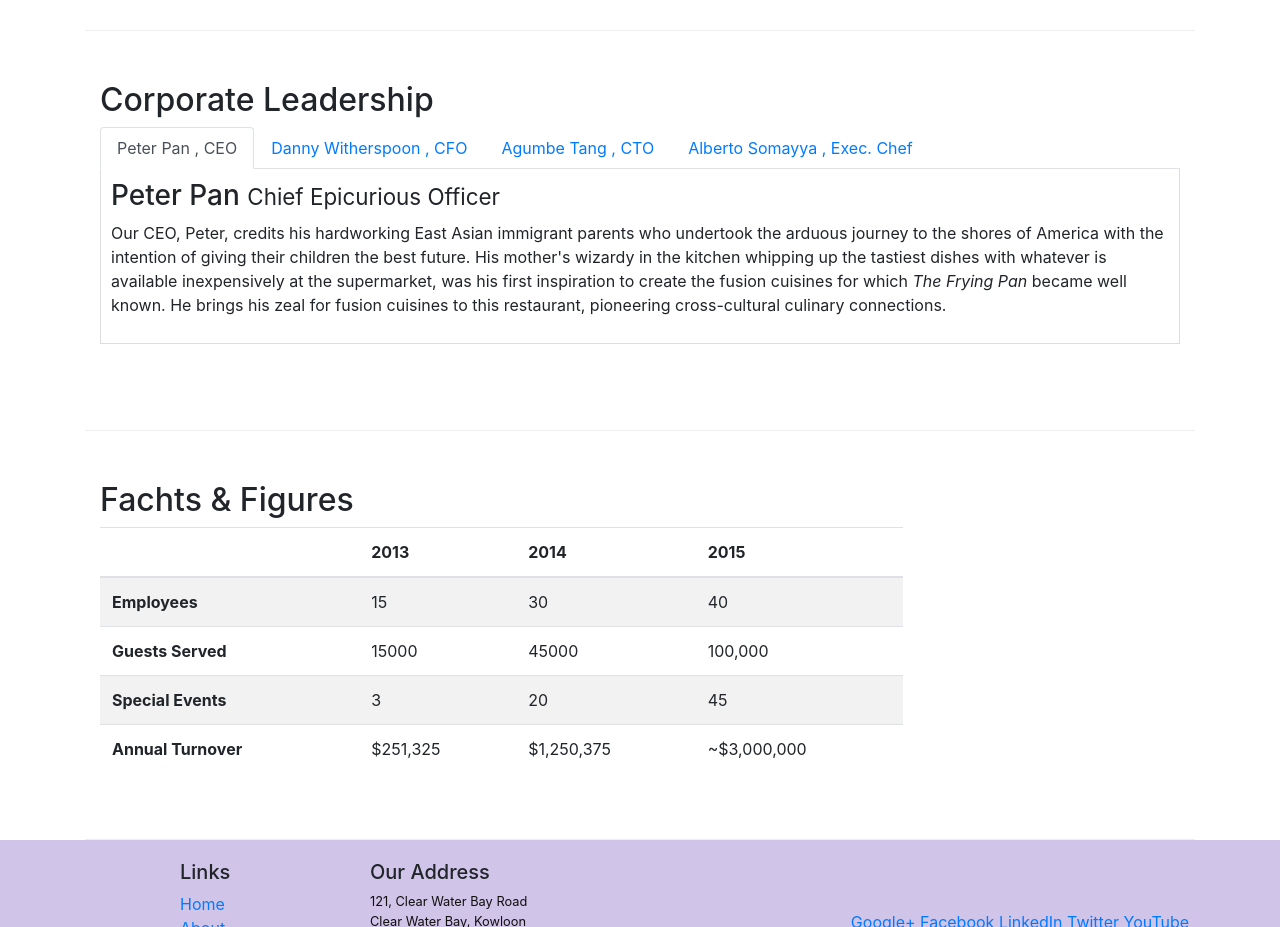
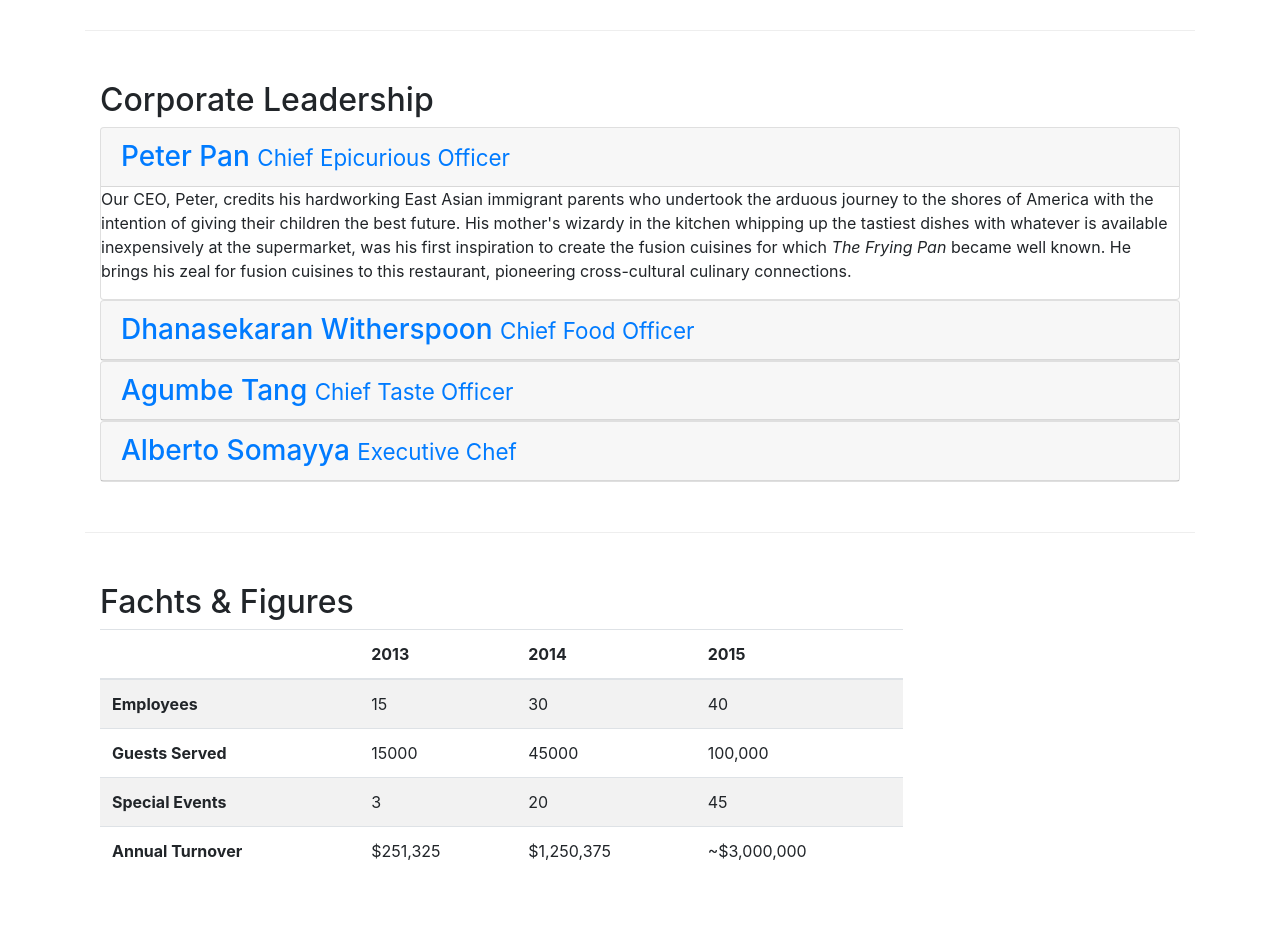
Before and after one commit to maikeld86/bootstrapintro, a website: page aboutus.html in a window 1280 px wide. Shown: the part 880-1807 px from the top of the page. Drawn offline with nearby package versions, Linux system fonts and the light colour scheme.

Commit message:
w3. Accordian

```diff
--- a/aboutus.html
+++ b/aboutus.html
@@ -105,50 +105,84 @@
         <div class="row row-content">
             <div class="col">
                 <h2>Corporate Leadership</h2>
-                <ul class="nav nav-tabs">
-                    <li class="nav-item">
-                        <a href="#peter" class="nav-link active"
-                           role="tab" data-toggle="tab">Peter Pan , CEO</a>
-                    </li>
-                    <li class="nav-item">
-                        <a href="#danny" class="nav-link"
-                           role="tab" data-toggle="tab">Danny Witherspoon , CFO</a>
-                    </li>
-                    <li class="nav-item">
-                        <a href="#agumbe" class="nav-link"
-                           role="tab" data-toggle="tab">Agumbe Tang , CTO</a>
-                    </li>
-                    <li class="nav-item">
-                        <a href="#alberto" class="nav-link"
-                           role="tab" data-toggle="tab">Alberto Somayya , Exec. Chef</a>
-                    </li>
-                </ul>
-                <div class="tab-content">
-                    <div role="tabpanel" class="tab-pane fade show active" id="peter">
-                        <h3>Peter Pan <small>Chief Epicurious Officer</small></h3>
+
+
+
+                <div id="accordion" role="tablist">
+                    <div class="card">
+                        <div class="card-header" role="tab" id="peterhead">
+
+                                <!-- mb = margin bottom 0-->
+                                <h3 class="mb-0">
+                                    <a data-toggle="collapse" data-parent="#accordion" href="#peter">
+                                        Peter Pan <small>Chief Epicurious Officer</small>
+                                    </a>
+                                </h3>
+                        </div>
+                        <div role="tabpanel" class="collapse show " id="peter">
+                            <div class="card-block">
                                 <p class="hidden-xs-down">Our CEO, Peter, credits his hardworking East Asian immigrant parents who undertook the arduous journey to
                                     the shores of America with the intention of giving their children the best future. His mother's wizardy in the
                                     kitchen whipping up the tastiest dishes with whatever is available inexpensively at the supermarket, was his first inspiration to create the fusion cuisines for which
-                           <em>The Frying Pan</em> became well known. He brings his zeal for fusion cuisines to this restaurant, pioneering cross-cultural culinary connections.</p>
+                                    <em>The Frying Pan</em> became well known. He brings his zeal for fusion cuisines to this restaurant, pioneering cross-cultural culinary connections.
+                                </p>
                             </div>
-                    <div role="tabpanel" class="tab-pane fade" id="danny">
-                        <h3>Dhanasekaran Witherspoon <small>Chief Food Officer</small></h3>
+                        </div>
+                    </div>
+                    <div class="card">
+                        <div class="card-header" role="tab" id="dannyhead">
+                            <h3 class="mb-0">
+                               <a class="collapsed" data-toggle="collapse" data-parent="#accordion" href="#danny">
+                                   Dhanasekaran Witherspoon <small>Chief Food Officer</small>
+                               </a>
+                            </h3>
+                        </div>
+                        <div role="tabpanel" class="collapse" id="danny">
+                            <div class="card-block">
                                 <p class="hidden-xs-down">Our CFO, Danny, as he is affectionately referred to by his colleagues, comes from a long established family tradition in farming and produce.
                                     His experiences growing up on a farm in the Australian outback gave him great appreciation for varieties of food sources. As he puts it in his own words,
-                           <em>Everything that runs, wins, and everything that stays, pays!</em></p>
+                                    <em>Everything that runs, wins, and everything that stays, pays!</em>
+                                </p>
                             </div>
-                    <div role="tabpanel" class="tab-pane fade" id="agumbe">
-                        <h3>Agumbe Tang <small>Chief Taste Officer</small></h3>
+
+                        </div>
+                    </div>
+                    <div class="card">
+                        <div class="card-header" role="tab" id="agumbehead">
+                            <h3 class="mb-0">
+                                <a class="collapsed" data-toggle="collapse" data-parent="#accordion" href="#agumbe">
+                                    Agumbe Tang <small>Chief Taste Officer</small>
+                                </a>
+                            </h3>
+                        </div>
+                        <div role="tabpanel" class="collapse" id="agumbe">
+                            <div class="card-block">
+
                                 <p class="hidden-xs-down">Blessed with the most discerning gustatory sense, Agumbe, our CTO, personally ensures that every dish that we serve meets his exacting tastes.
                                     Our chefs dread the tongue lashing that ensues if their dish does not meet his exacting standards. He lives by his motto,
                                     <em>You click only if you survive my lick.</em></p>
                             </div>
-                    <div role="tabpanel" class="tab-pane fade" id="alberto">
-                        <h3>Alberto Somayya <small>Executive Chef</small></h3>
+                        </div>
+                    </div>
+
+                    <div class="card">
+                        <div class="card-header" role="tab" id="albertohead">
+                            <h3 class="mb-0">
+                                <a class="collapsed" data-toggle="collapse" data-parent="#accordion" href="#alberto">
+                                    Alberto Somayya <small>Executive Chef</small>
+                                </a>
+                            </h3>
+                        </div>
+                        <div role="tabpanel" class="collapse" id="alberto">
+                            <div class="card-block">
                                 <p class="hidden-xs-down">Award winning three-star Michelin chef with wide International experience having worked closely with whos-who in the culinary world,
                                     he specializes in creating mouthwatering Indo-Italian fusion experiences. He says,
-                           <em>Put together the cuisines from the two craziest cultures, and you get a winning hit! Amma Mia!</em></p>
+                                    <em>Put together the cuisines from the two craziest cultures, and you get a winning hit! Amma Mia!</em>
+                                </p>
                             </div>
+                        </div>
+                    </div>
+
                 </div>
             </div>
        </div>
```
Lines whose indentation alone changed are shown as unchanged.
